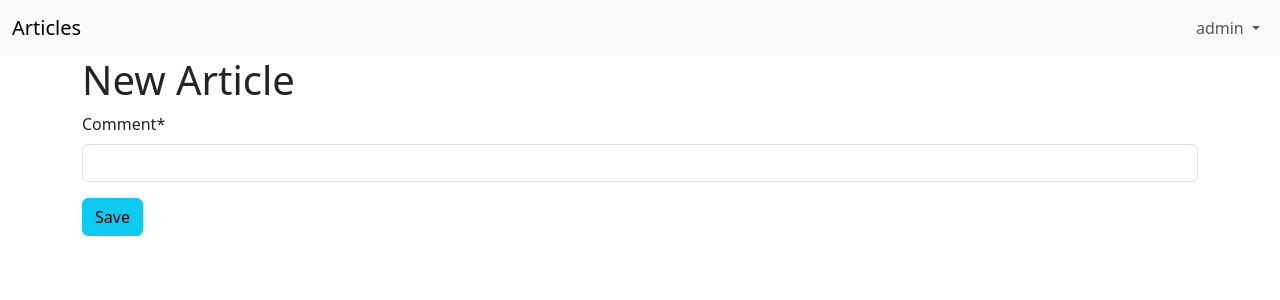
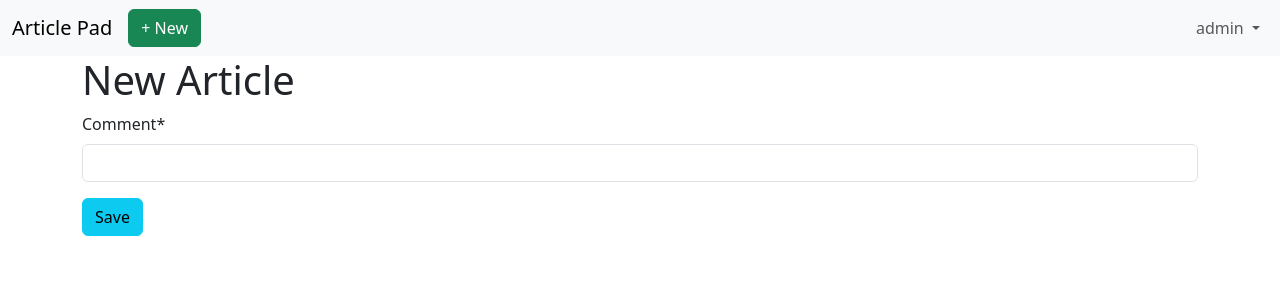
Before and after one commit to rachit4018/NewsPaper, a Django app: page /articles/comment/3/ in a window 1280 px wide. Shown: the top 300 px of the page. Run offline with Django 5.2, Linux system fonts and the light colour scheme; a user stored in the database is signed in; some libraries are stand-ins or nearby versions.

Commit message:
new button add

```diff
--- a/templates/base.html
+++ b/templates/base.html
@@ -10,10 +10,19 @@
     <body>
         <nav class="navbar navbar-expand-lg navbar-light bg-light">
             <div class="container-fluid">
-                <a class="navbar-brand" href="#">Articles</a>
+                <a class="navbar-brand" href="#">Article Pad</a>
+
+                <!-- New Article Button -->
+                <ul class="navbar-nav mr-auto">
+                    <li class="nav-item">
+                        <a href="{% url 'article_create' %}" class="btn btn-success">+ New</a>
+                    </li>
+                </ul>
+
                 <button class="navbar-toggler" type="button" data-bs-toggle="collapse" data-bs-target="#navbarSupportedContent" aria-controls="navbarSupportedContent" aria-expanded="false" aria-label="Toggle navigation">
                     <span class="navbar-toggler-icon"></span>
                 </button>
+
                 <div class="collapse navbar-collapse" id="navbarSupportedContent">
                     {% if user.is_authenticated %}
                     <ul class="navbar-nav ms-auto mb-2 mb-lg-0"> <!-- Use ms-auto for right alignment -->
```
